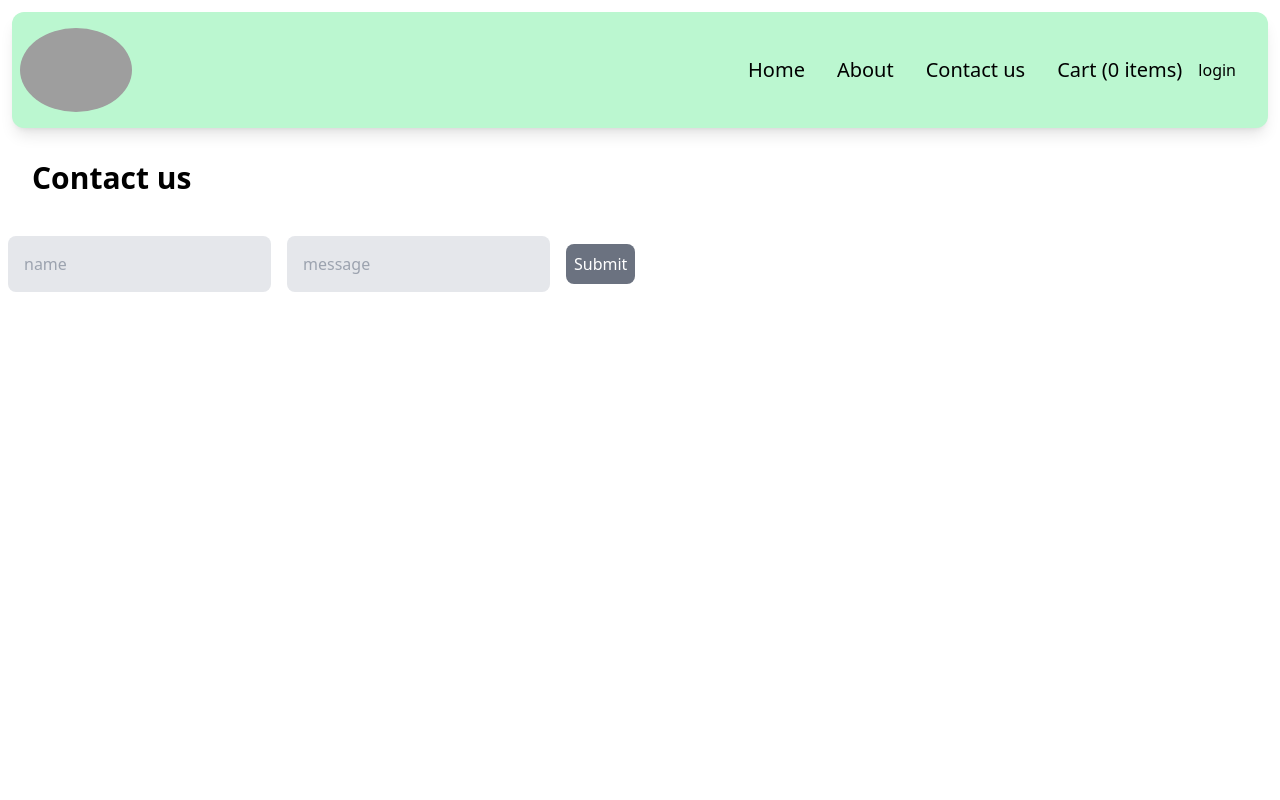
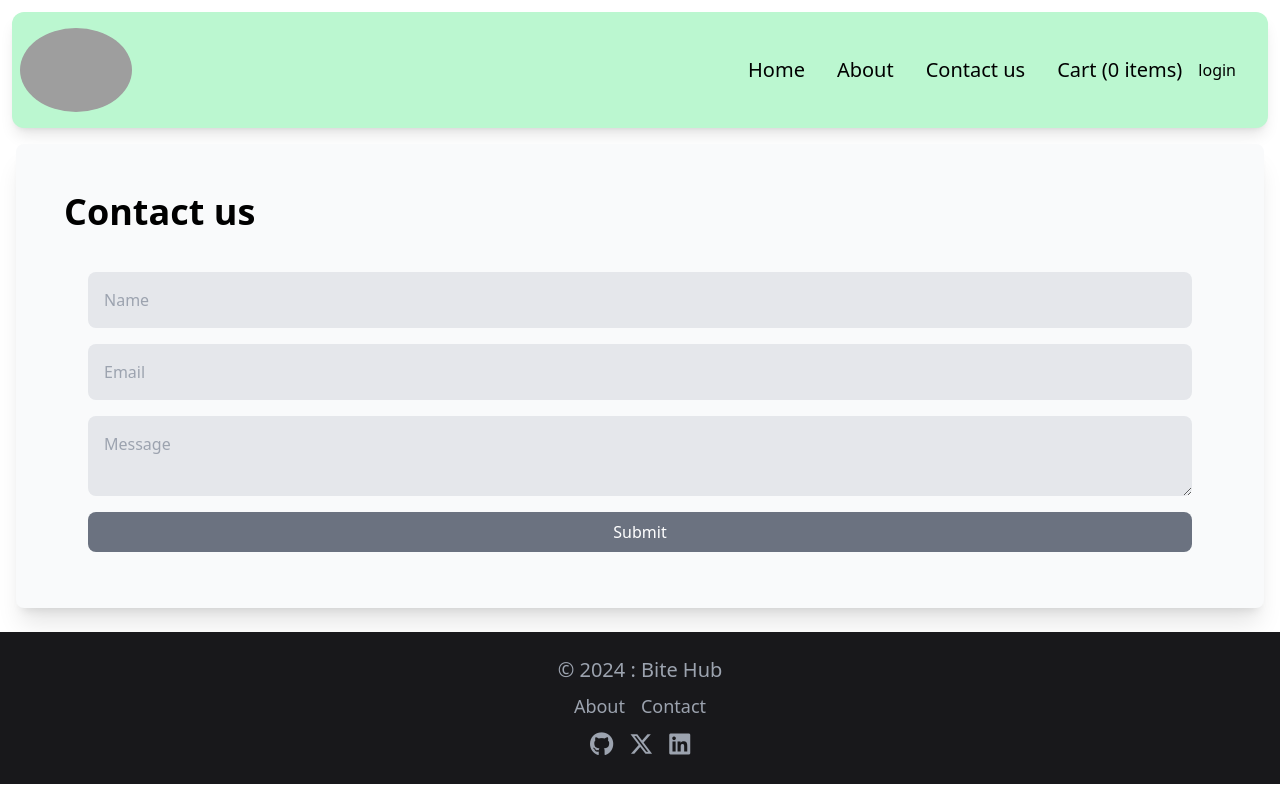
Before and after one commit to iamtanishqsethi/BiteHub, a React (Vite) app: page /contact in a window 1280 px wide. Built offline with nearby package versions, Linux system fonts and the light colour scheme; grey boxes are pictures that could not be loaded.

Commit message:
footer update

```diff
--- a/index.html
+++ b/index.html
@@ -6,6 +6,7 @@
     content="width=device-width, user-scalable=no, initial-scale=1.0, maximum-scale=1.0, minimum-scale=1.0">
     <meta http-equiv="X-UA-Compatible" content="ie=edge">
     <link rel="stylesheet" href="index.css">
+    <link rel="stylesheet" href="https://cdnjs.cloudflare.com/ajax/libs/font-awesome/6.6.0/css/all.min.css" integrity="sha512-Kc323vGBEqzTmouAECnVceyQqyqdsSiqLQISBL29aUW4U/M7pSPA/gEUZQqv1cwx4OnYxTxve5UMg5GT6L4JJg==" crossorigin="anonymous" referrerpolicy="no-referrer" />
     <title>Bite Hub</title>
 </head>
 <body>
--- a/src/App.js
+++ b/src/App.js
@@ -12,6 +12,7 @@ import UserContext from "./utils/UserContext";
 import {Provider} from "react-redux";
 import appStore from "./utils/appStore";
 import Cart from "./components/Cart";
+import Footer from "./components/Footer";
 
 
 
@@ -34,6 +35,7 @@ const AppLayout=()=>{
                     <Header/>
 
                     <Outlet/>
+                    <Footer/>
                 </div>
             </UserContext.Provider>
         </Provider>
--- a/src/components/Body.jsx
+++ b/src/components/Body.jsx
@@ -45,7 +45,7 @@ const Body = () => {
         <div className="body">
             <div className="filter mx-auto w-6/12 items-center">
                 <div className="search flex flex-nowrap items-center justify-center ">
-                    <input type="text"  data-testid="searchInput" className=" border-gray-500 bg-gray-200   w-2/4 py-2 rounded-lg px-2 rounded-r-none" value={searchText} onChange={(e)=>{
+                    <input type="text"  data-testid="searchInput" className=" border-gray-500 bg-gray-200   w-2/4 py-2 rounded-lg px-2 rounded-r-none" placeholder={"Search for Restaurants..."} value={searchText} onChange={(e)=>{
                         setSearchText(e.target.value);
                         //wherever there is a change in state variable react triggers a new reconciliation cycle ie it re-renders the whole component every time
                     }}/>
@@ -60,7 +60,7 @@ const Body = () => {
                             // console.log(searchText)
 
                         }
-                    }>Search</button>
+                    }>Search </button>
                 </div>
                 <div className={" flex items-center justify-center"}>
                     <button className="px-4 py-2 bg-green-100 m-4 rounded-lg font-medium" onClick={() => {
--- a/src/components/Contact.jsx
+++ b/src/components/Contact.jsx
@@ -1,10 +1,11 @@
 const Contact = () => {
     return(
-        <div>
-            <h1 className={"font-bold text-3xl p-4 m-4"}>Contact us</h1>
-            <form >
-                <input type="text" className="border-black bg-gray-200 p-4 m-2 rounded-lg" placeholder={"name"}/>
-                <input type="text" className="border-black  bg-gray-200 p-4 m-2 rounded-lg" placeholder={"message"}/>
+        <div className={"p-8 m-4 shadow-xl rounded-lg bg-gray-50"}>
+            <h1 className={"font-bold text-4xl p-4 "}>Contact us</h1>
+            <form  className={"flex flex-col px-8 py-4"}>
+                <input type="text" className="border-black bg-gray-200 p-4 m-2 rounded-lg" placeholder={"Name"}/>
+                <input type="email" className="border-black  bg-gray-200 p-4 m-2 rounded-lg" placeholder={"Email"}/>
+                <textarea className="border-black bg-gray-200 p-4 m-2 rounded-lg" placeholder={"Message"}/>
                 <button className="bg-gray-500 text-white p-2 m-2 rounded-lg">Submit</button>
             </form>
         </div>
--- /dev/null
+++ b/src/components/Footer.jsx
@@ -0,0 +1,21 @@
+import {Link} from "react-router-dom";
+const Footer=()=>{
+    return(
+        <footer className={"flex flex-col items-center justify-center bg-zinc-900 p-4 bottom-0 mt-6 text-gray-400 font-medium"}>
+            <h2 className={"text-xl p-2"}> © 2024 : Bite Hub</h2>
+            <div className="flex  items-center justify-center">
+                <Link  className={"px-2 text-lg font-medium transition ease-in-out hover:text-gray-200"} to={"/about"}>About</Link>
+                <Link  className={"px-2 text-lg font-medium transition ease-in-out hover:text-gray-200"} to={"/contact"}>Contact</Link>
+            </div>
+            <div className="flex p-2 items-center justify-center">
+                <a href="https://github.com/iamtanishqsethi" className="text-2xl px-2 transition ease-in-out hover:text-gray-200 hover:scale-125"><i
+                    className="fab fa-github"></i></a>
+                <a href="https://x.com/TanishqSethi13" className="text-2xl px-2 transition ease-in-out hover:text-gray-200 hover:scale-125"><i
+                    className="fab fa-x-twitter"></i></a>
+                <a href="https://www.linkedin.com/in/tanishq-sethi-229914259/" className="text-2xl px-2 transition ease-in-out hover:text-gray-200 hover:scale-125"><i
+                    className="fab fa-linkedin"></i></a>
+            </div>
+        </footer>
+    )
+}
+export default Footer;
```
